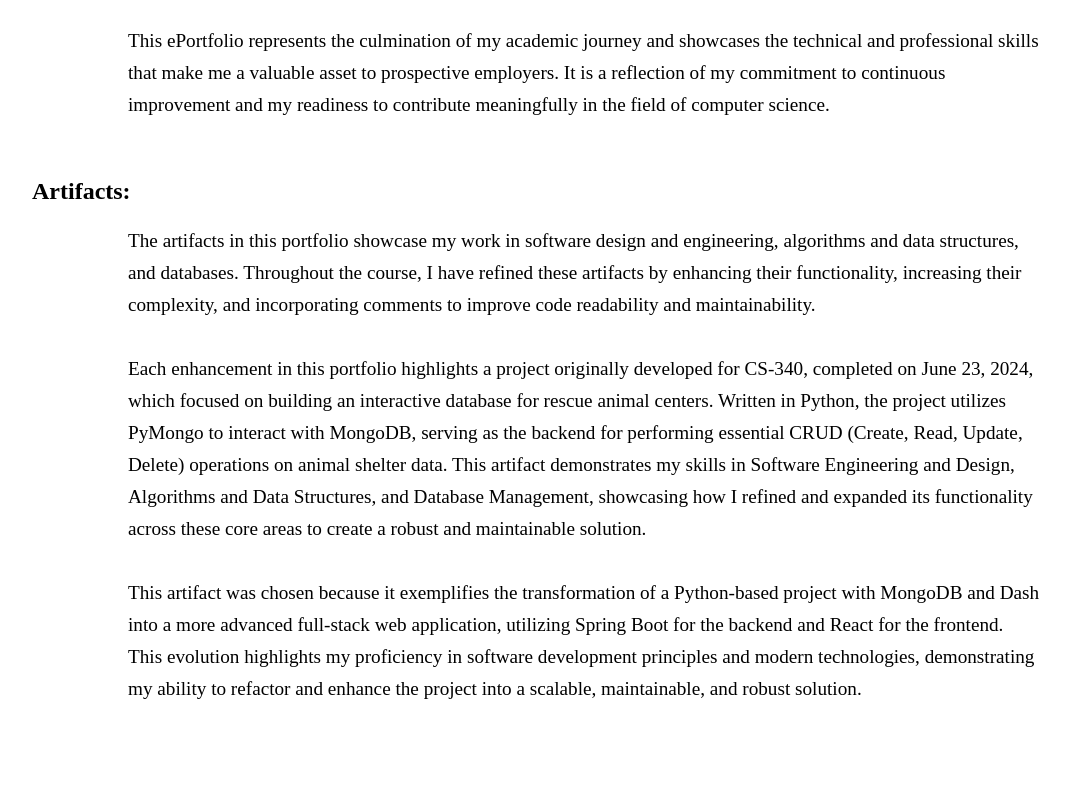
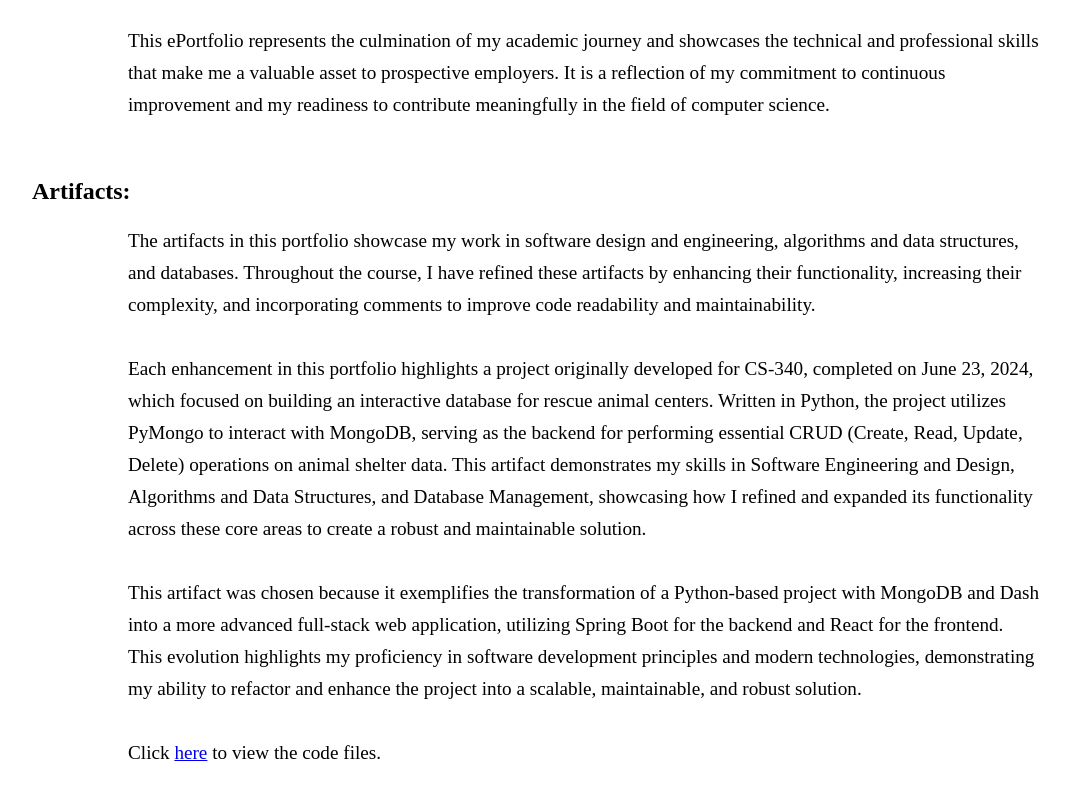
Before and after one commit to RodriquesGPerry/CS499, a plain HTML site: page index.html in a window 1280 px wide. Shown: the part 1339-2139 px from the top of the page, without its empty margins (56-1125 px from the left). Drawn offline with Linux system fonts and the light colour scheme.

Commit message:
Update index.html

```diff
--- a/index.html
+++ b/index.html
@@ -109,6 +109,9 @@
 			principles and modern technologies, demonstrating my ability to refactor
 			and enhance the project into a scalable, maintainable, and robust
 			solution.
+			<br />
+			<br />
+			Click <a href="https://github.com/RodriquesGPerry/CS499.git">here</a> to view the code files.
 		</p>
 		<br />
 		<br />
```
